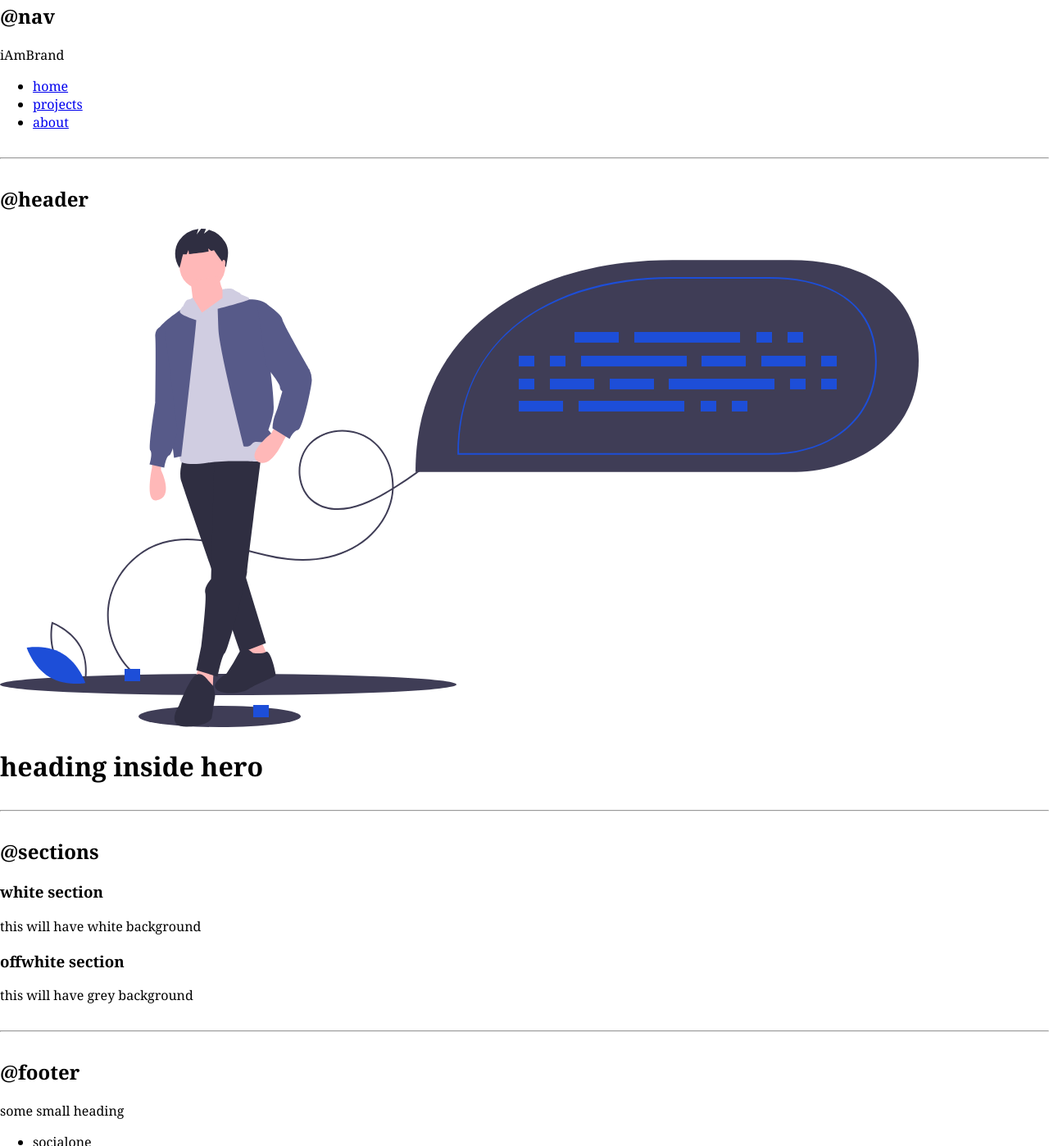
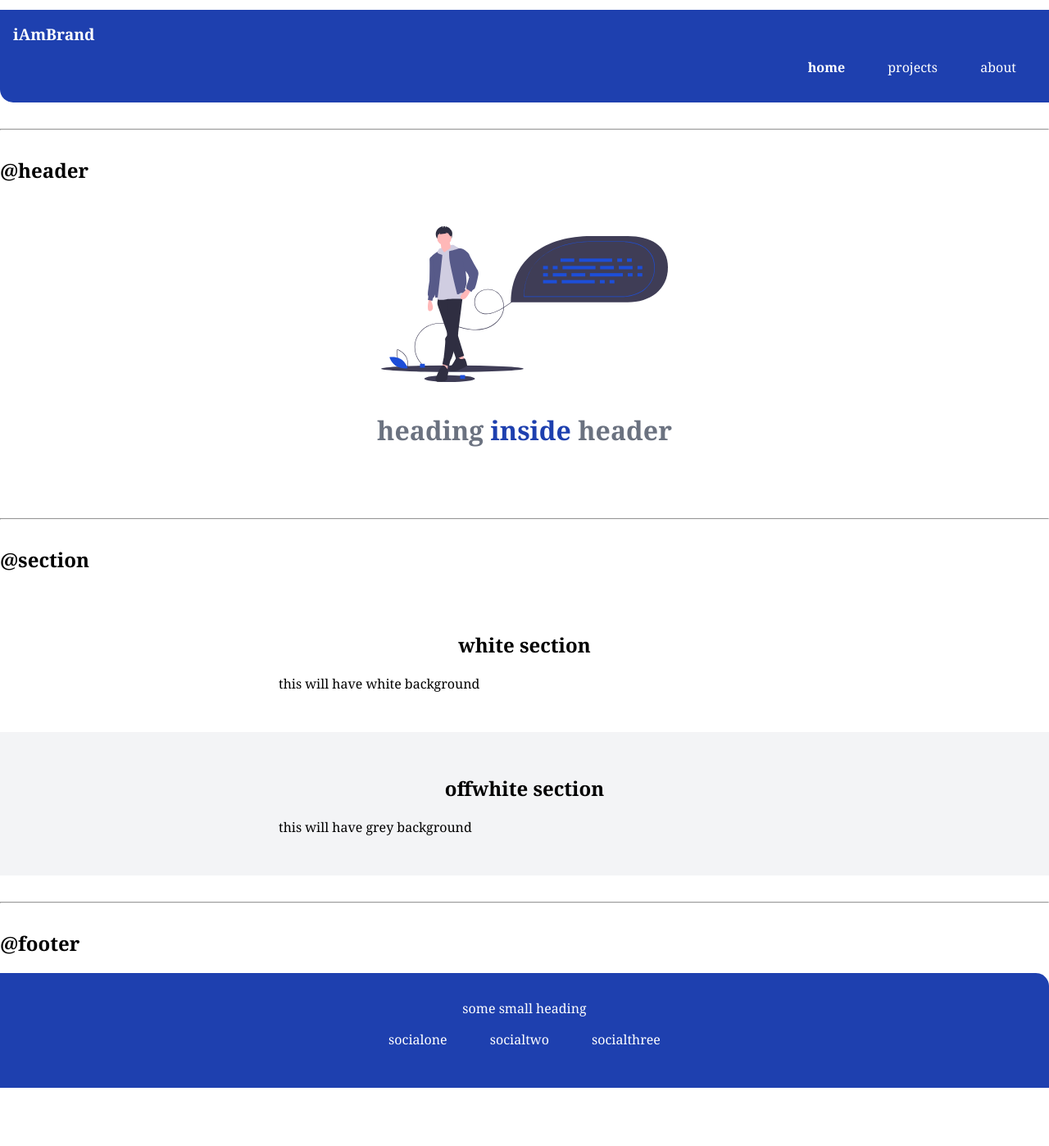
Before and after one commit to raghav518/neogcamp-lesson3-live, a plain HTML site: page index.html in a window 1280 px wide. Shown: the part 1402-2800 px from the top of the page at 82% size. After the commit the page ends 2729 px from the top, so only its background shows below. Drawn offline with Linux system fonts and the light colour scheme.

Commit message:
css component lib

```diff
--- a/index.html
+++ b/index.html
@@ -36,86 +36,105 @@
     <h2>@container</h2>
 
     <h3>fluid container</h3>
-    <div>This is a fluid container and it will go till the end of the page</div>
+    <div class="container">This is a fluid container and it will go till the end of the page</div>
 
     <h3>center container</h3>
-    <div>This is a centered container and it will go till the specified width</div>
+    <div class="container container-center">This is a centered container and it will go till the specified width</div>
 
     <hr>
 
     <h2>@links</h2>
 
-    <a href="/">Primary Link</a>
-    <a href="/">Secondary Link</a>
+    <a class="link link-primary" href="/">Primary Link</a>
+    <a class="link link-secondary" href="/">Secondary Link</a>
 
     <hr>
     <h2>@lists</h2>
     <h3>unordered list</h3>
-    <ul>
+    <ul class="list-non-bullet">
         <li>item one</li>
         <li>item two</li>
         <li>item three</li>
     </ul>
     <h3>unordered inline list</h3>
-    <ul>
-        <li>inline item one</li>
-        <li>inline item two</li>
-        <li>inline item three</li>
+    <ul class="list-non-bullet">
+        <li class="list-item-inline">inline item one</li>
+        <li class="list-item-inline">inline item two</li>
+        <li class="list-item-inline">inline item three</li>
     </ul>
 
 
     <h3>reverse ordered list</h3>
-    <ol>
+    <ol reversed>
         <li>pizza</li>
         <li>burger</li>
         <li>sandwich</li>
     </ol>
     <hr>
     <h2>@nav</h2>
-    <nav>
-        <div>iAmBrand</div>
-        <ul>
-            <li>
-                <a href="/">home</a>
+    <nav class="navigation container">
+
+        <div class="nav-brand">iAmBrand</div>
+
+        <ul class="list-non-bullet nav-pills">
+            <li class="list-item-inline">
+                <a class="link link-active" href="/">home</a>
             </li>
-            <li>
-                <a href="/">projects</a>
+            <li class="list-item-inline">
+                <a class="link" href="/">projects</a>
             </li>
 
-            <li>
-                <a href="/">about</a>
+            <li class="list-item-inline">
+                <a class="link" href="/">about</a>
             </li>
 
         </ul>
     </nav>
     <hr>
     <h2>@header</h2>
-    <header>
-        <img src="images/hero.svg" />
-        <h1>heading inside hero</h1>
+    <header class="hero">
+        <img class="hero-img" src="images/hero.svg" />
+        <h1 class="hero-heading">heading <span class="heading-inverted">inside </span> header</h1>
 
     </header>
     <hr>
-    <h2>@sections</h2>
+    <h2>@section</h2>
+
+    <section class="section">
+        <div class="container-center">
+            <h1>white section</h1>
+            <p>this will have white background</p>
+        </div>
 
 
-    <section>
-        <h3>white section</h3>
-        <p>this will have white background</p>
     </section>
 
-    <section>
-        <h3>offwhite section</h3>
-        <p>this will have grey background</p>
+    <section class="section ow">
+        <div class="container-center">
+            <h1>offwhite section</h1>
+            <p>this will have grey background</p>
+        </div>
+
     </section>
     <hr>
     <h2>@footer</h2>
-    <footer>
-        <div>some small heading</div>
-        <ul>
-            <li>socialone</li>
-            <li>socialtwo</li>
-            <li>socialthree</li>
+    <footer class="footer">
+        <div class="footer-header">some small heading</div>
+        <ul class="social-links list-non-bullet">
+            <li class="list-item-inline"><a class="link" href="/">
+                    socialone
+                </a>
+            </li>
+            <li class="list-item-inline">
+                <a class="link" href="/">
+                    socialtwo
+                </a>
+            </li>
+            <li class="list-item-inline">
+                <a class="link" href="/">
+                    socialthree
+                </a>
+            </li>
         </ul>
     </footer>
 
```
